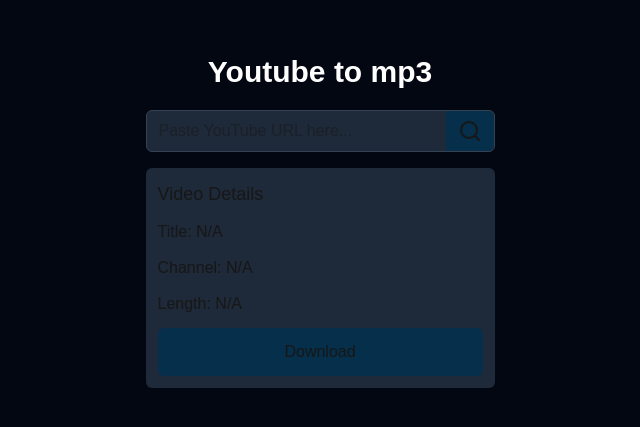
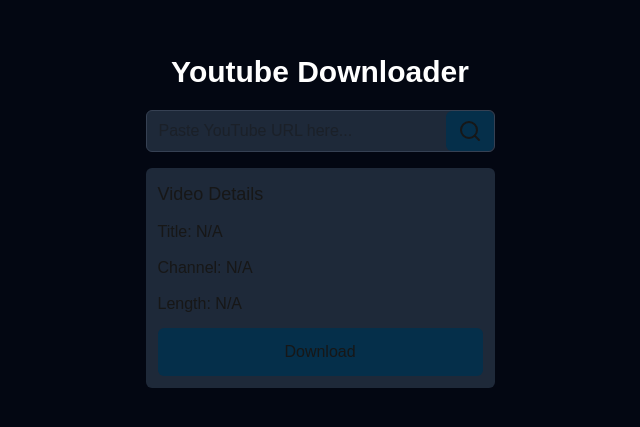
Before and after one commit to cdiaconu04/Youtube-Downloader, a Next.js app: page / in a window 1280 px wide. Shown: the part 179-606 px from the top of the page, without its empty margins (320-960 px from the left). Built offline with nearby package versions, Linux system fonts and the light colour scheme.

Commit message:
Updated name

```diff
--- a/src/app/page.js
+++ b/src/app/page.js
@@ -73,7 +73,7 @@
   return (
     <div className="min-h-screen flex flex-col items-center justify-center bg-gray-950 space-y-5">
       {/* <div className="flex flex-col items-center justify-center gap-5 p-5 bg-gradient-to-r from-yellow-600 to-purple-800 rounded-lg w-[30%] l-[80%]"> */}
-      <h1 className="text-3xl font-bold text-white">Youtube to mp3</h1>
+      <h1 className="text-3xl font-bold text-white">Youtube Downloader</h1>
 
       <div className="flex flex-col gap-4">
 
@@ -88,7 +88,7 @@
             className="w-full pl-3 pr-20 py-2 rounded-l-full"
           />
 
-          <div className="flex item-center justify-center bg-sky-950 rounded-r-md px-3 hover:bg-sky-800">
+          <div className="flex item-center justify-center bg-sky-950 rounded-md px-3 hover:bg-sky-800">
             <button onClick={handleGetVideo}>
               <Search/>
             </button>
```
